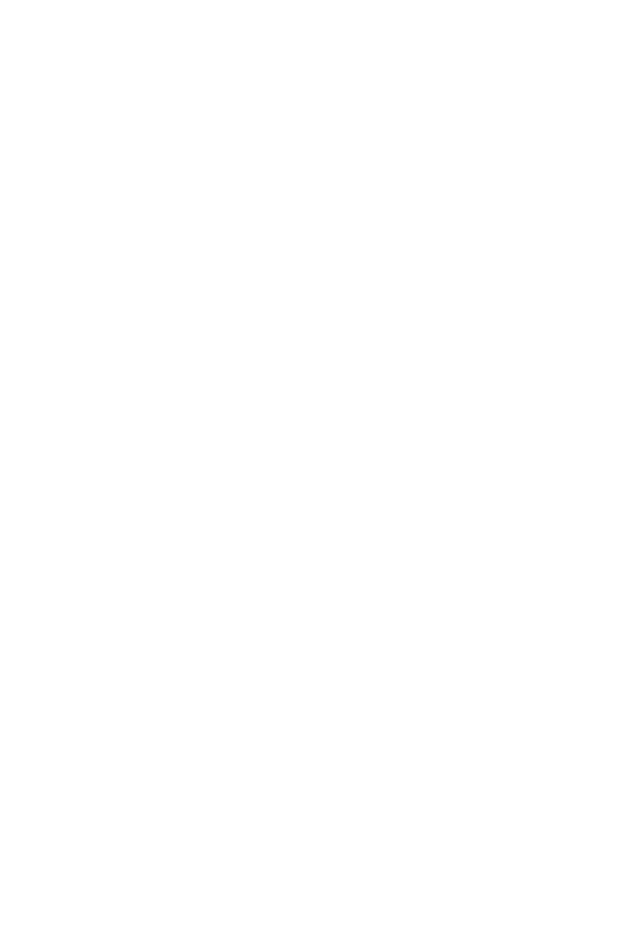
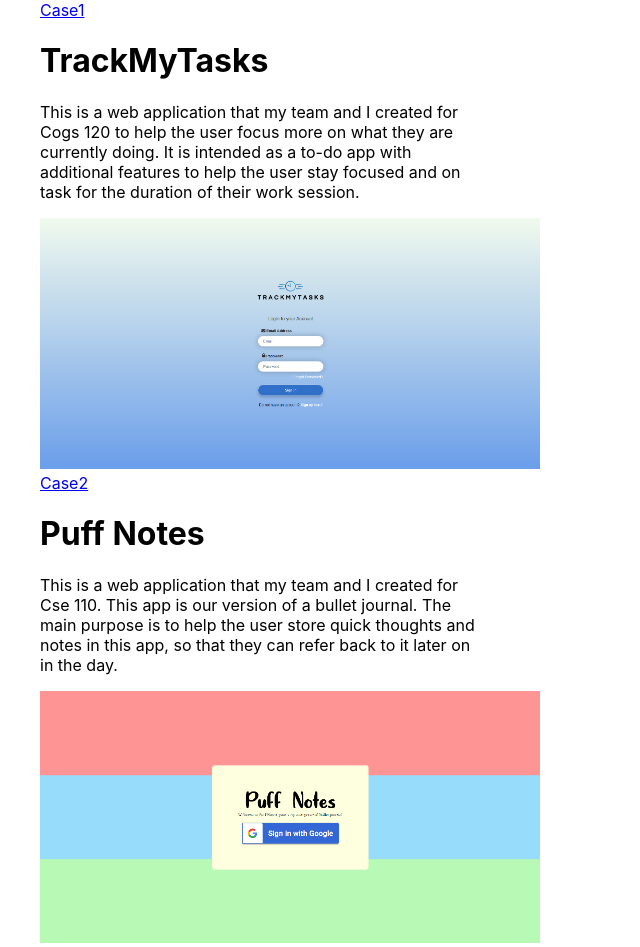
Before and after one commit to t9guan/Portfolio, a React (Create React App) app: page / in a window 1280 px wide. Before the commit this address had no page. Shown: the whole page, without its empty margins (0-640 px from the left). Before the commit the page ends 800 px from the top, so only its background shows below. Built offline with nearby package versions, Linux system fonts and the light colour scheme.

Commit message:
hashrouter

```diff
--- a/src/index.js
+++ b/src/index.js
@@ -11,7 +11,7 @@
   <React.StrictMode>
     <HashRouter>
       <Routes>
-        <Route exact path="/Portfolio/" element={<App />} />
+        <Route exact path="" element={<App />} />
         <Route path="/case1" element={<Case1 />} />
         <Route path="/case2" element={<Case2 />} />
       </Routes>
```
